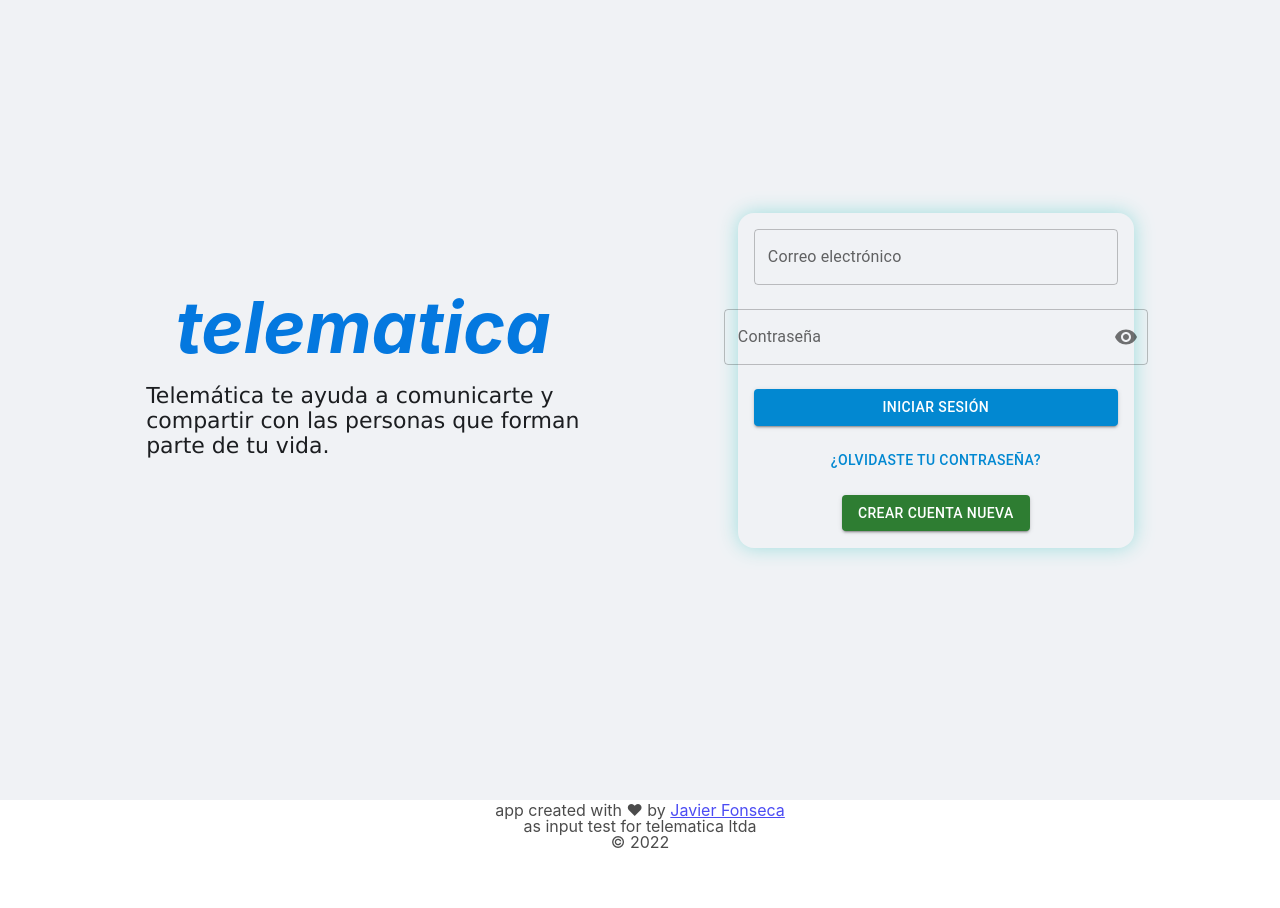
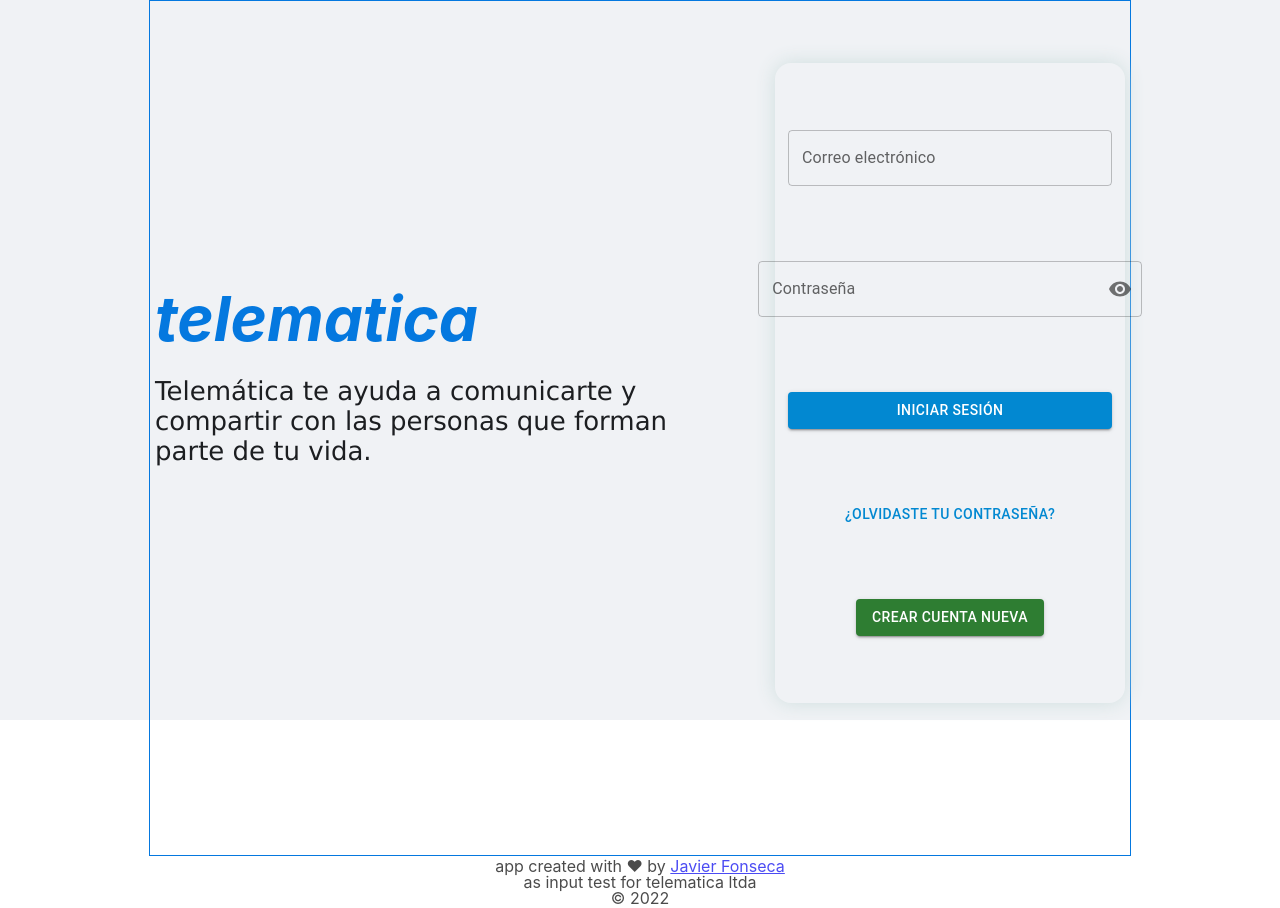
Before and after one commit to javierfonsi/social-network-telematica, a React (Create React App) app: page / in a window 1280 px wide. Before the commit the page ends 852 px from the top, so only its background shows below. Built offline with nearby package versions, Linux system fonts and the light colour scheme.

Commit message:
responsive login ok

```diff
--- a/src/components/common/navbar/Navbar.css
+++ b/src/components/common/navbar/Navbar.css
@@ -4,7 +4,7 @@
     align-items: center;
     background-color: lightblue;
     width: 100%;
-    height: 56px;
+    height: 60px;
     /*border: solid 2px red;*/
 }
 
--- a/src/components/layaout/footerLayout/Footer.css
+++ b/src/components/layaout/footerLayout/Footer.css
@@ -4,6 +4,7 @@
     align-items: center;
     width: 100%;
     opacity: 0.7;
+    height: 50px;
 }
 
 p{
--- a/src/components/pages/Login/Login.jsx
+++ b/src/components/pages/Login/Login.jsx
@@ -67,7 +67,6 @@ const Login = () => {
             <h2 className='slogan'>Telemática te ayuda a comunicarte y compartir con las personas que forman parte de tu vida.</h2>
           </div>
           <form className='container-form' onSubmit={handleSubmit}>
-
             <TextField className='email-field'
                 type="text"
                 label="Correo electrónico"
@@ -77,8 +76,7 @@ const Login = () => {
                   setFieldValue( "email" , e.target.value )
                 }}
               />
-
-          <FormControl sx={{ m: 1, width: '42ch' }} variant="outlined">
+            <FormControl sx={{ m: 1, width: '38ch' }} variant="outlined">
               <InputLabel htmlFor="outlined-adornment-password">Contraseña</InputLabel>
               <OutlinedInput
                 id="outlined-adornment-password"
@@ -106,8 +104,8 @@ const Login = () => {
               <Button variant="contained" color="success" onClick={() => {alert('clicked'); }}>Crear cuenta nueva</Button>
           </form>
         </div>
+      <Footer/>
       </section>
-      <Footer/>
     </div>
   )
 }
--- a/src/components/pages/Login/login.css
+++ b/src/components/pages/Login/login.css
@@ -8,20 +8,20 @@
     display: flex;
     flex-direction: column;
     align-items: center;
-    justify-content: center;
-    height: 700px;
+    /*justify-content: center;*/
+    height: 760px;
     background-color: #F0F2F5;
 }
 
 .main-card{
     display: flex;
     flex-direction: column;
-    width: 400px;
-    height: 536px;
-    padding: 0px 0px 112px;
-    /*border: solid 4px #0478DF;*/
-    justify-content:space-around;
-    align-items: center;
+    width: 362px;
+    height: 570px;
+    padding: 10px 0px 120px;
+    border: solid 1px #0478DF;
+    justify-content:space-between;
+    /*align-items: center;*/
 }
 
 .title{
@@ -30,15 +30,15 @@
     flex-direction: column;
     justify-content: center;
     align-items: center;
-    width: 400px;
-    height: 220px;
+    width: 360px;
+    height: 200px;
     /*border: solid 2px red;*/
-    margin: 20px auto;
+    margin: 14px auto;
 }
 
 h1{
     color: #0478DF;
-    font-size: 52px;
+    font-size: 54px;
     font-style: italic;
     height: 80px;
     margin: 0;
@@ -47,45 +47,34 @@ h1{
 }
 
 .slogan{
-    font-family:Verdana, Geneva, Tahoma, sans-serif;
-    font-size: 22px;
-    font-weight: 300;
+    display: flex;
+    text-align: center;
+    font-family: Verdana, Geneva, Tahoma, sans-serif;
+    font-size: 20px;
+    font-weight: 200;
     font-style: initial;
     /*font-weight: 500;*/
     color: #1C1E21;
     margin: 20px auto;
+    /*width: 400px;*/
+}
+
+.email-field{
+    width: 324px;
+    height: 52;
+    /*padding: 14px 16px;*/
+    border-radius: 12px;
 }
 
 .container-form{
-    /*border: 1px solid black;*/
-    box-shadow: 0px 0px 20px #9EDEDE;
+    width: 350px;
+    box-shadow: 0px 0px 20px #CEDEDE;
     border-radius: 16px;
-    display: flex;
-    flex-direction: column;
-    justify-content: space-evenly;
-    align-items: center;
-    width: 396px;
     margin: 0 auto;
-    height: 335px;
-}
-
-.container-form input{
-    width: 100%;
-}
-
-.email-field{
-    width: 364px;
-    height: 52;
-    padding: 14px 16px;
-}
-
-.container-login{
-    margin: 0 auto;
-    width: 92%;
     display: flex;
     height: 80vh;
     flex-direction: column;
-    justify-content: center;
+    justify-content: space-evenly;
     align-items: center;
     color: #155D8F;
 }
@@ -99,25 +88,38 @@ h1{
 
 @media only screen and (min-width: 901px){
     .main{
-        height: 800px;
+        height: 720px;
     }
 
     .main-card{
         display: flex;
         flex-direction: row;
-        width: 1003px;
-        padding: 72px 0px 112px;
+        height: 620px;
+        /*justify-content: center;*/
+        align-items: center;
+        width: 980px;
+        padding: 72px 0px 162px;
         /*border: solid 4px #0478DF;*/
     }
 
     .title{
-         width: 434px;
+        display: flex;
+        flex-direction: column;
+        /*justify-content: left;*/
+        align-items: flex-start;
+        width: 520px;
         /*border: solid 2px red;*/
-        margin-right: 150px;
+        margin-right: 95px;
+    }
+
+    .slogan{
+        text-align: left;
+        font-size: 26px;
+        margin: 6 auto;
     }
 
     h1{
-        font-size: 72px;
+        font-size: 62px;
         /*justify-content: flex-start;*/
         /*align-items: flex-start;*/
         /*border: solid 2px red;*/
```
Lines whose indentation alone changed are shown as unchanged.
